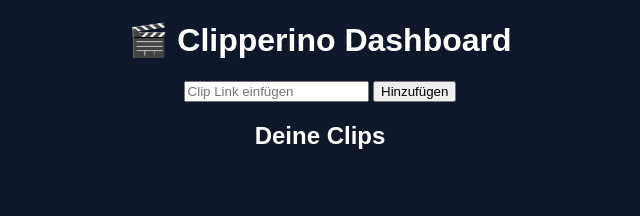
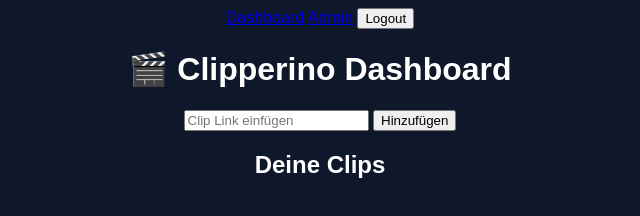
Before and after one commit to stolluka/clipperino, a website: page public/dashboard.html in a window 1280 px wide. Shown: the whole page, without its empty margins (320-960 px from the left). Drawn offline with Linux system fonts and the light colour scheme; no server answers.

Commit message:
Update dashboard.html

```diff
--- a/public/dashboard.html
+++ b/public/dashboard.html
@@ -5,6 +5,12 @@
   <link rel="stylesheet" href="styles.css">
 </head>
 <body>
+
+<nav>
+  <a href="/dashboard.html">Dashboard</a>
+  <a href="/admin.html">Admin</a>
+  <button onclick="logout()">Logout</button>
+</nav>
 
 <h1>🎬 Clipperino Dashboard</h1>
 
@@ -15,5 +21,12 @@
 <ul id="clipList"></ul>
 
 <script src="dashboard.js"></script>
+
+<script>
+function logout() {
+  fetch("/logout").then(() => location.href = "/");
+}
+</script>
+
 </body>
 </html>
```
Lines whose indentation alone changed are shown as unchanged.
